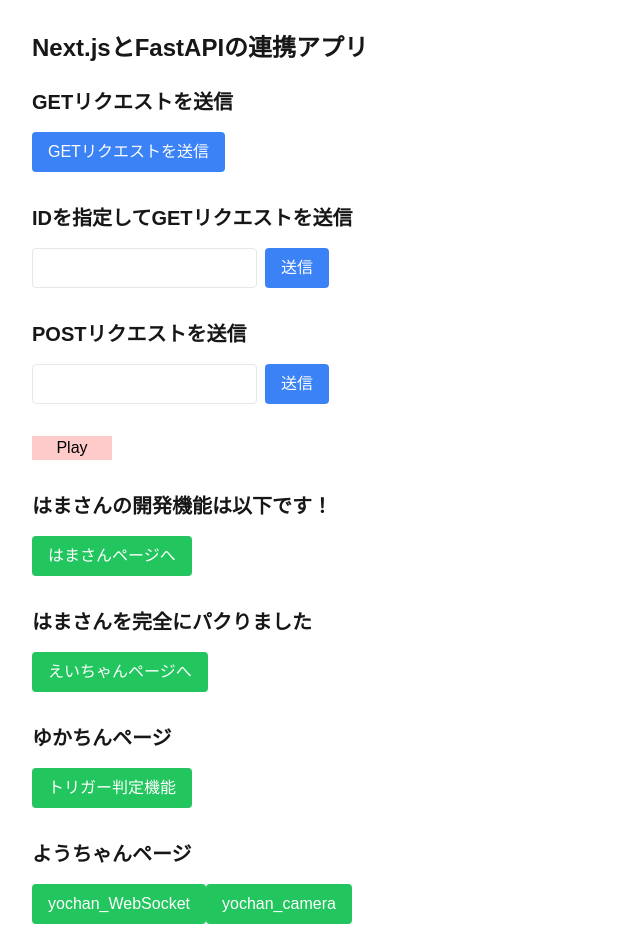
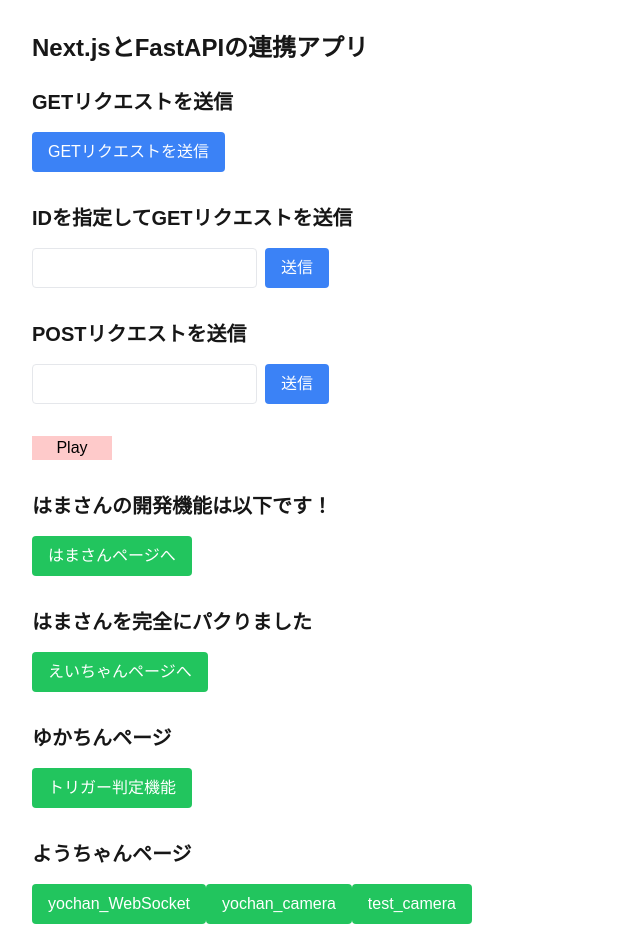
Before and after one commit to yochanchan/LifeCube_front, a Next.js app: page / in a window 1280 px wide. Shown: the top 952 px of the page, without its empty margins (0-640 px from the left). Built offline with nearby package versions, Linux system fonts and the light colour scheme.

Commit message:
なおした

```diff
--- a/src/app/page.jsx
+++ b/src/app/page.jsx
@@ -183,6 +183,13 @@
               yochan_camera
             </button>
           </Link>
+          <Link href="/test_camera">
+            <button
+              className="bg-green-500 hover:bg-green-600 text-white px-4 py-2 rounded"
+            >
+              test_camera
+            </button>
+          </Link>
         </section>
         {/*ここまで追加（ようちゃん）*/}
       </div>
```
Also changed, not shown: jsconfig.json (deleted, +0 -7 lines).
